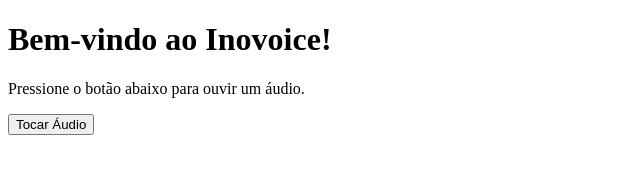
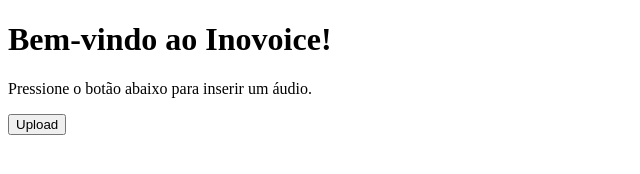
Before and after one commit to FiamaSantos93/cloudsolutionsfiap, a plain HTML site: page botao.html in a window 1280 px wide. Shown: the full height of the page, 0-640 px from the left. Drawn offline with Linux system fonts and the light colour scheme.

Commit message:
Update botao.html

```diff
--- a/botao.html
+++ b/botao.html
@@ -7,8 +7,8 @@
 </head>
 <body>
     <h1>Bem-vindo ao Inovoice!</h1>
-    <p>Pressione o botão abaixo para ouvir um áudio.</p>
-    <button onclick="playAudio()">Tocar Áudio</button>
+    <p>Pressione o botão abaixo para inserir um áudio.</p>
+    <button onclick="playAudio()">Upload</button>
     <audio id="audio" src="audio.mp3"></audio>
 
     <script>
```
